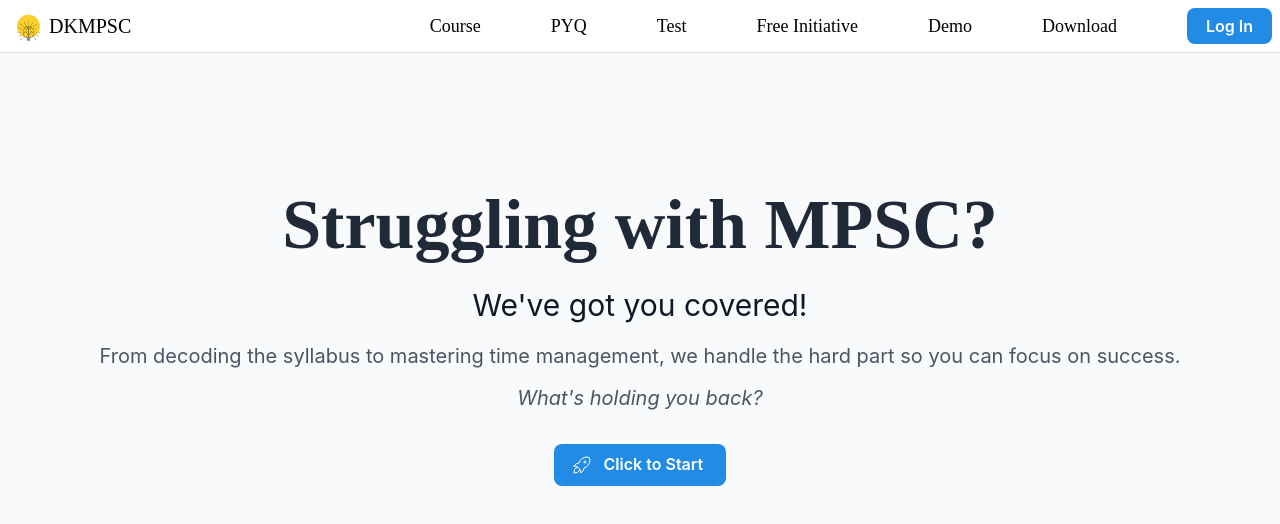
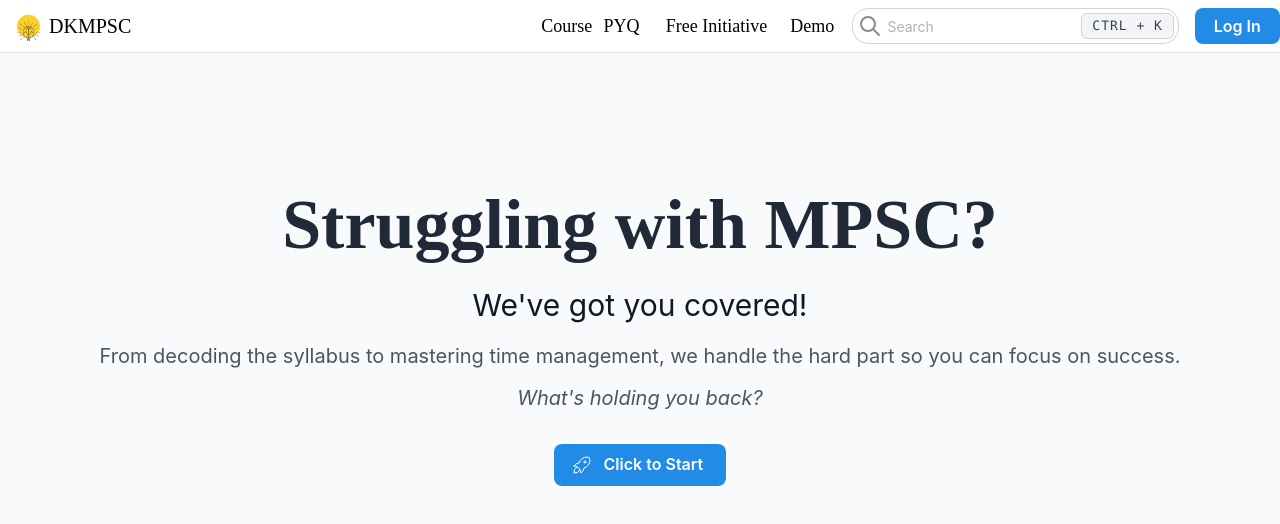
Before and after one commit to dkhobragade/MPSC, a React (Vite) app in the folder frontend/: page / in a window 1280 px wide. Shown: the top 524 px of the page. Built offline with nearby package versions, Linux system fonts and the light colour scheme.

Commit message:
Add Mantine Spotlight for enhanced search functionality; update Header and PrimaryInput components

```diff
--- a/frontend/package.json
+++ b/frontend/package.json
@@ -12,6 +12,7 @@
   "dependencies": {
     "@mantine/core": "^8.0.2",
     "@mantine/hooks": "^8.0.2",
+    "@mantine/spotlight": "^8.0.2",
     "@tabler/icons-react": "^3.33.0",
     "react": "^19.1.0",
     "react-dom": "^19.1.0",
--- a/frontend/src/App.css
+++ b/frontend/src/App.css
@@ -2,6 +2,7 @@
   max-width: 1280px;
   margin: 0 auto;
   padding: 2rem;
+  --input-right-section-width: 100px;
 }
 
 .logo {
@@ -58,3 +59,10 @@
   text-align: center;
   justify-content: center;
 }
+
+.rightSection {
+  display: inline-flex;
+  align-items: center;
+  border-radius: 6px;
+  box-shadow: 0 1px 2px rgba(0, 0, 0, 0.03);
+}
--- a/frontend/src/components/Header.tsx
+++ b/frontend/src/components/Header.tsx
@@ -1,18 +1,22 @@
-import { Box, Container, Flex, Image, Menu, Modal, Stack } from "@mantine/core"
+import { Box, Container, Flex, Grid, Image, Menu, Modal, Stack } from "@mantine/core"
 import PrimaryButton from "./PrimaryButton"
 import PrimaryText from "./PrimaryText"
 import logo from "../assets/image.png"
 import { useNavigate } from "react-router"
 import { useDisclosure } from "@mantine/hooks"
 import PrimaryInput from "./PrimaryInput"
-import { IconLock, IconPhone } from "@tabler/icons-react"
+import { IconLock, IconPhone, IconSearch } from "@tabler/icons-react"
 import PrimaryPassword from "./PrimaryPassword"
+import { spotlight, Spotlight } from "@mantine/spotlight"
+import { getActions } from "../constants/spotlight"
 
 
 const Header = () =>
 {
 
     const navigate = useNavigate()
+    const actions = getActions( navigate )
+
     const [ opened, { open, close } ] = useDisclosure( false );
 
 
@@ -31,17 +35,31 @@ const Header = () =>
         </Box>
     }
 
+
+    const renderSearchBoxRightSection = () =>
+    {
+        return <Box p="2px 10px" lts="1px" bg="#f3f4f6" c="#374151" bd="1px solid #d1d5db" fw={ 500 } fz={ 13 } ff="monospace" className="rightSection">
+            <span>
+                CTRL + K
+            </span>
+        </Box>
+    }
+
     return (
         <Box>
             <Container fluid p={ 8 } >
-                <Flex justify="space-between" align="center" >
+                <Grid align="center"  >
+                    <Grid.Col span={ 5 } >
                         <Flex align="center" onClick={ () => navigate( "/" ) } className="cursor"  >
                             <Image src={ logo } radius="md" h={ 30 }
                                 w="auto"
                                 fit="contain" />
                             <PrimaryText text="DKMPSC" size="xl" />
                         </Flex>
-                    <Flex justify="space-between" gap={ 70 } align="center" >
+                    </Grid.Col>
+                    <Grid.Col span={ 7 } >
+                        <Grid>
+                            <Grid.Col span={ 1 } >
                                 <Menu trigger="hover" width={ 150 } withArrow arrowPosition="side" arrowSize={ 10 } position="bottom" offset={ -5 } >
                                     <Menu.Target>
                                         <span>
@@ -57,18 +75,44 @@ const Header = () =>
                                         </Menu.Item>
                                     </Menu.Dropdown>
                                 </Menu>
-                        <PrimaryText pointer text="PYQ" size="lg" onClick={ () => navigate( '/pyq' ) } />
-                        <PrimaryText pointer text="Test" size="lg" onClick={ () => navigate( '/test' ) } />
+                            </Grid.Col>
+                            <Grid.Col span={ 1 } >
+                                <Menu trigger="hover" width={ 150 } withArrow arrowPosition="side" arrowSize={ 10 } position="bottom" offset={ -5 } >
+                                    <Menu.Target>
+                                        <span>
+                                            <PrimaryText pointer text="PYQ" size="lg" />
+                                        </span>
+                                    </Menu.Target>
+                                    <Menu.Dropdown>
+                                        <Menu.Item>
+                                            <PrimaryText text="Test" size="lg" onClick={ () => navigate( "/pyq/test" ) } />
+                                        </Menu.Item>
+                                        <Menu.Item>
+                                            <PrimaryText text="Download" size="lg" onClick={ () => navigate( "/pyq/download" ) } />
+                                        </Menu.Item>
+                                    </Menu.Dropdown>
+                                </Menu>
+                            </Grid.Col>
+                            <Grid.Col span={ 2 } >
                                 <PrimaryText pointer text="Free Initiative" size="lg" onClick={ () => navigate( '/freeinitiative' ) } />
+                            </Grid.Col>
+                            <Grid.Col span={ 1 } >
                                 <PrimaryText pointer text="Demo" size="lg" onClick={ () => navigate( '/demo' ) } />
-                        <PrimaryText pointer text="Download" size="lg" onClick={ () => navigate( '/download' ) } />
+                            </Grid.Col>
+                            <Grid.Col span={ 5.5 } >
+                                <PrimaryInput onClick={ spotlight.open } onChange={ spotlight.open } rightSection={ renderSearchBoxRightSection() } placeholder="Search" label="" radius="lg" leftSection={ <IconSearch /> } />
+                            </Grid.Col>
+                            <Grid.Col span={ 1 } >
                                 <PrimaryButton size="sm" text="Log In" onClick={ open } />
-                    </Flex>
-                </Flex>
+                            </Grid.Col>
+                        </Grid>
+                    </Grid.Col>
+                </Grid>
             </Container>
             <Modal opened={ opened } onClose={ close } title="Log In" centered size="md" >
                 { renderModalContent() }
             </Modal>
+            <Spotlight actions={ actions } nothingFound="Nothing Found... " highlightQuery searchProps={ { placeholder: "Search...", leftSection: <IconSearch size={ 20 } stroke={ 1.5 } /> } } />
         </Box>
     )
 }
--- a/frontend/src/components/PrimaryInput.tsx
+++ b/frontend/src/components/PrimaryInput.tsx
@@ -20,13 +20,14 @@ interface PrimaryInputProps
     fullWidth?: boolean;
     withAsterisk?: boolean;
     type?: "text" | "email" | "password" | "number" | "tel" | "url";
+    onClick?: ( event: React.MouseEvent<HTMLInputElement> ) => void;
 }
 
 const PrimaryInput = ( props: PrimaryInputProps ) =>
 {
     return (
         <Input.Wrapper className="custom-wrapper" ff={ FONT_FAMILY_INTER } size="md" w='100%' label={ props.label } withAsterisk={ props.withAsterisk } >
-            <Input leftSection={ props.leftSection } type={ props.type } onChange={ props.onChange } size={ props.size } placeholder={ props.placeholder } radius={ props.radius } value={ props.value } />
+            <Input onClick={ props.onClick } rightSection={ props.rightSection } leftSection={ props.leftSection } type={ props.type } onChange={ props.onChange } size={ props.size } placeholder={ props.placeholder } radius={ props.radius } value={ props.value } />
         </Input.Wrapper>
     )
 }
--- /dev/null
+++ b/frontend/src/constants/spotlight.tsx
@@ -0,0 +1,55 @@
+import type { SpotlightActionData } from "@mantine/spotlight";
+import { IconDownload, IconFilePencil, IconHistoryToggle, IconHome, IconLockOpen2, IconNotebook, IconVideo } from "@tabler/icons-react";
+
+
+export const getActions = ( navigate: ( path: string ) => void ): SpotlightActionData[] => [
+  {
+    id: 'dashboard',
+    label: 'Dashboard',
+    description: 'Go to the dashboard',
+    onClick: () => navigate( '/' ),
+    leftSection: <IconHome size={ 16 } />
+  },
+  {
+    id: 'pre',
+    label: 'Couse Prelims',
+    description: 'Go to the Prelims Course',
+    onClick: () => navigate( '/course/pre' ),
+    leftSection: <IconNotebook size={ 16 } />
+  },
+  {
+    id: 'mains',
+    label: 'Course Mains',
+    description: 'Go to the Mains Course',
+    onClick: () => navigate( '/course/mains' ),
+    leftSection: <IconFilePencil size={ 16 } />
+  },
+  {
+    id: 'PYQ',
+    label: 'Test',
+    description: 'Go to the Test PYQ',
+    onClick: () => navigate( '/pyq/test' ),
+    leftSection: <IconHistoryToggle size={ 16 } />
+  },
+  {
+    id: 'download',
+    label: 'Download',
+    description: 'Go to the Download PYQ',
+    onClick: () => navigate( '/pyq/download' ),
+    leftSection: <IconDownload size={ 16 } />
+  },
+  {
+    id: 'freeinitiative',
+    label: 'Free Initiative',
+    description: 'Go to the Free Initiative',
+    onClick: () => navigate( '/freeinitiative' ),
+    leftSection: <IconLockOpen2 size={ 16 } />
+  },
+  {
+    id: 'demo',
+    label: 'Demo',
+    description: 'Go to the Demo',
+    onClick: () => navigate( '/demo' ),
+    leftSection: <IconVideo size={ 16 } />
+  },
+];
--- a/frontend/src/main.tsx
+++ b/frontend/src/main.tsx
@@ -5,6 +5,8 @@ import App from './App.tsx'
 import '@mantine/core/styles.css';
 import { MantineProvider } from '@mantine/core';
 import { BrowserRouter } from 'react-router';
+import '@mantine/spotlight/styles.css';
+
 
 createRoot( document.getElementById( 'root' )! ).render(
   <StrictMode>
--- a/frontend/src/router/AppRouter.tsx
+++ b/frontend/src/router/AppRouter.tsx
@@ -13,13 +13,12 @@ const AppRouter = () =>
     return (
         <Routes>
             <Route path="/" element={ <Dashboard /> } />
-            <Route path="/pyq" element={ <PYQ /> } />
             <Route path="/course/pre" element={ <Pre /> } />
             <Route path="/course/mains" element={ <Mains /> } />
-            <Route path="/test" element={ <Test /> } />
+            <Route path="/pyq/test" element={ <Test /> } />
+            <Route path="/pyq/download" element={ <Download /> } />
             <Route path="/freeinitiative" element={ <FreeInitiative /> } />
             <Route path="/demo" element={ <Demo /> } />
-            <Route path="/download" element={ <Download /> } />
             <Route path="*" element={ <Navigate to="/" replace /> } />
         </Routes >
     )
```
Also changed, not shown: 2 other files (tests, documents, lock files or other folders). Lines whose indentation alone changed are shown as unchanged.
